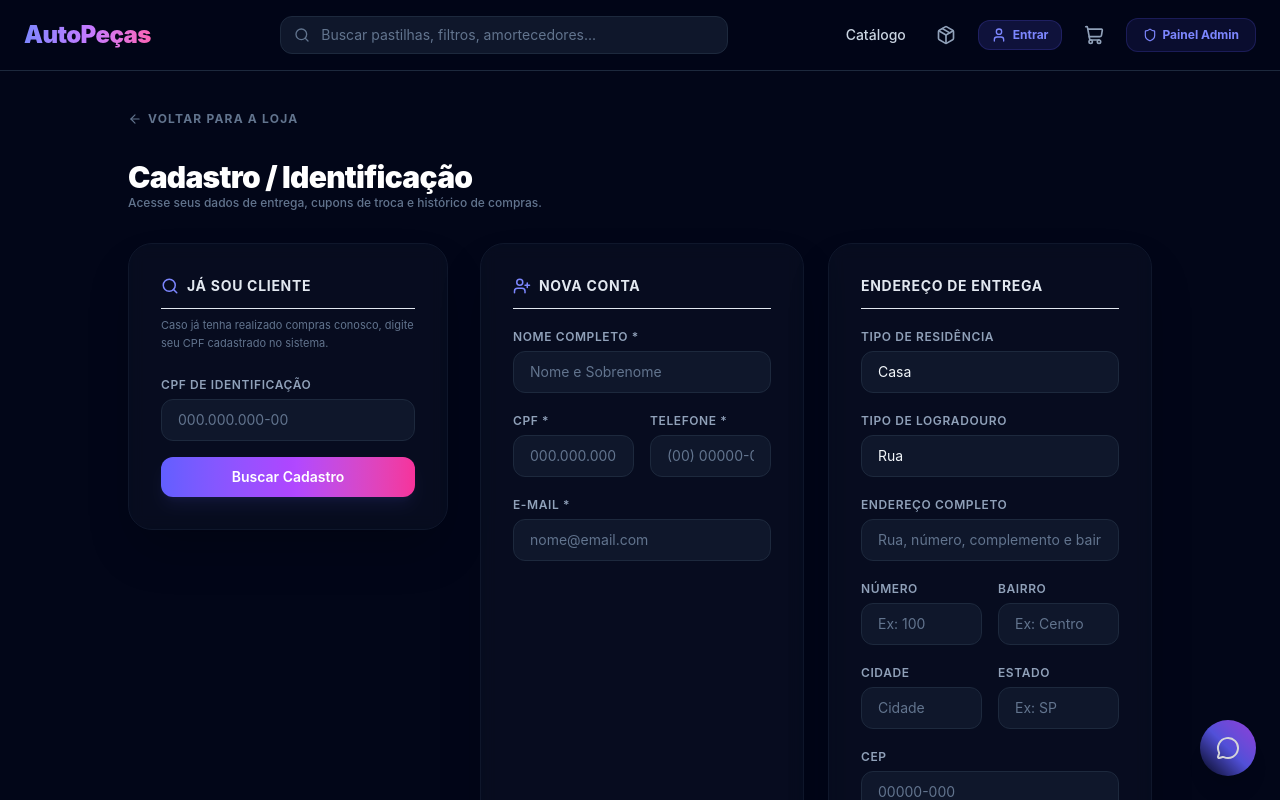
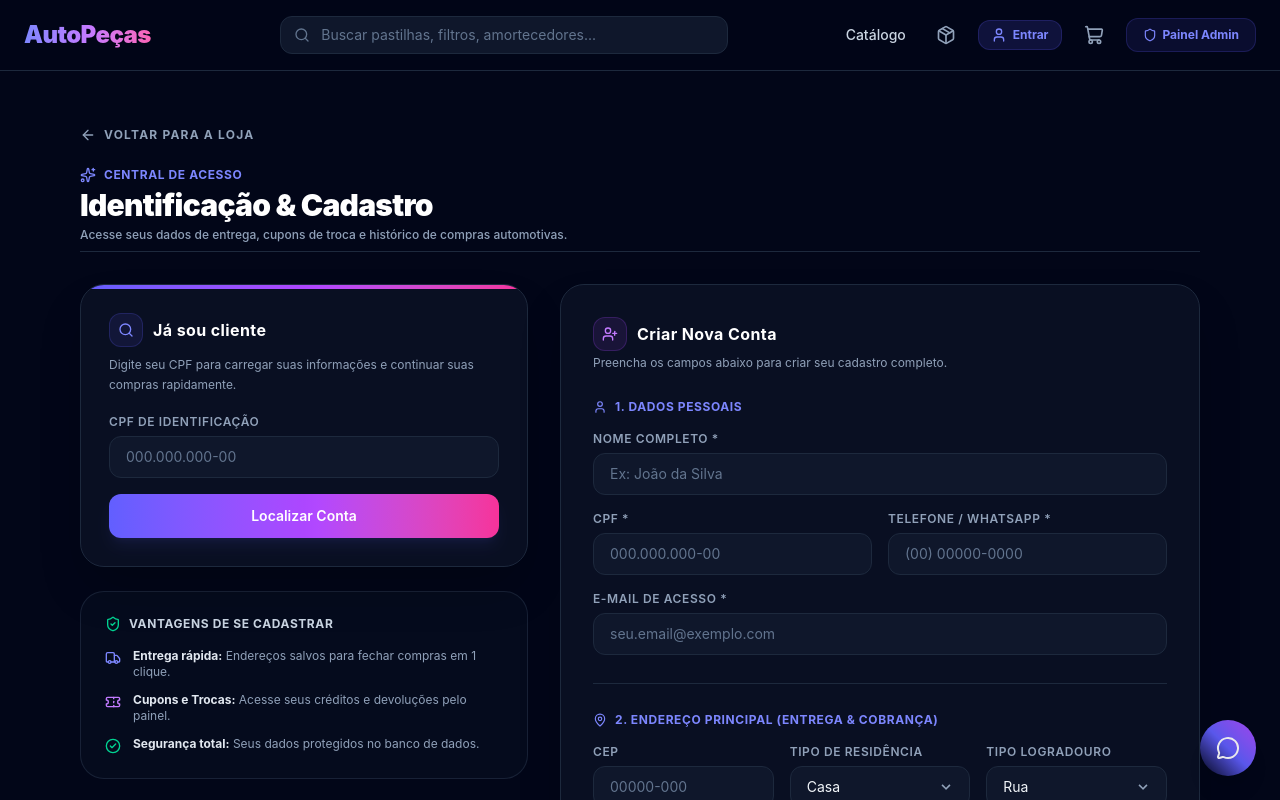
Before and after one commit to EbersonSilva/ecommerce-automotivo, a React (Vite) app in the folder frontend/: page /cadastro in a window 1280 px wide. Shown: the top 800 px of the page. Built offline with nearby package versions, Linux system fonts and the light colour scheme.

Commit message:
feat!: Alterado layout frontend da tela de cadastro cadastro e identificação

```diff
--- a/frontend/src/pages/client/Register.tsx
+++ b/frontend/src/pages/client/Register.tsx
@@ -3,10 +3,29 @@ import { useNavigate, useLocation, Link } from 'react-router-dom'
 import { mockCustomers } from '../../mock/mockData'
 import type { Customer } from '../../mock/mockData'
 import { Input } from '../../components/ui/Input'
+import { Select } from '../../components/ui/Select'
 import { Button } from '../../components/ui/Button'
-import { ArrowLeft, UserPlus, Search, ShieldCheck } from 'lucide-react'
+import {
+  ArrowLeft, UserPlus, Search, ShieldCheck, User, MapPin, Sparkles, CheckCircle2, Truck, Ticket
+} from 'lucide-react'
 import { getCustomerByCpf, createCustomer } from '../../services/customerService'
 import { maskCPF, maskPhone, maskCEP, onlyNumbers } from '../../utils/inputMasks' // Importa a função de máscara de CPF
+
+const tipoResidenciaOptions = [
+  { value: 'CASA', label: 'Casa' },
+  { value: 'APARTAMENTO', label: 'Apartamento' },
+  { value: 'CONDOMINIO', label: 'Condomínio' },
+  { value: 'OUTRO', label: 'Outro' },
+]
+
+const tipoLogradouroOptions = [
+  { value: 'Rua', label: 'Rua' },
+  { value: 'Avenida', label: 'Avenida' },
+  { value: 'Alameda', label: 'Alameda' },
+  { value: 'Travessa', label: 'Travessa' },
+  { value: 'Largo', label: 'Largo' },
+  { value: 'Beco', label: 'Beco' },
+]
 
 /**
  * ==============================================================================
@@ -125,7 +144,7 @@ export const Register: React.FC = () => {
       city,
       state,
       zipCode: onlyNumbers(zipCode),
-      enderecoCobranca:{
+      enderecoCobranca: {
         tipoEndereco: 'COBRANCA' as const,
         tipoResidencia,
         tipoLogradouro,
@@ -138,7 +157,7 @@ export const Register: React.FC = () => {
         pais,
         observacoes: ''
       },
-      enderecoEntrega:{
+      enderecoEntrega: {
         tipoEndereco: 'ENTREGA' as const,
         tipoResidencia,
         tipoLogradouro,
@@ -203,35 +222,59 @@ export const Register: React.FC = () => {
   }
 
    return (
-    <div className="flex flex-col gap-6 text-left max-w-5xl mx-auto w-full">
+    <div className="flex flex-col gap-6 text-left max-w-6xl mx-auto w-full px-4 py-4">
+      {/* Botão Voltar */}
       <Link
         to="/"
-        className="inline-flex items-center gap-1.5 text-xs font-bold text-slate-500 hover:text-slate-350 uppercase tracking-widest transition-colors mb-2"
+        className="inline-flex items-center gap-2 text-xs font-bold text-slate-400 hover:text-white uppercase tracking-widest transition-colors w-fit group"
       >
-        <ArrowLeft className="w-3.5 h-3.5" />
+        <ArrowLeft className="w-4 h-4 group-hover:-translate-x-1 transition-transform" />
         Voltar para a Loja
       </Link>
 
+      {/* Cabeçalho da Página */}
+      <div className="flex flex-col md:flex-row md:items-end justify-between gap-3 pb-2 border-b border-slate-800">
         <div>
-        <h1 className="text-3xl font-black text-white tracking-tight">Cadastro / Identificação</h1>
-        <p className="text-xs text-slate-500 font-medium">
+          <div className="flex items-center gap-2 text-indigo-400 text-xs font-bold uppercase tracking-wider mb-1">
+            <Sparkles className="w-4 h-4" />
+            Central de Acesso
+          </div>
+          <h1 className="text-3xl font-black text-white tracking-tight">Identificação & Cadastro</h1>
+          <p className="text-xs text-slate-400 font-medium mt-1">
             {fromCheckout
-            ? 'Identifique-se ou crie sua conta para finalizar a compra de seus itens automotivos.'
-            : 'Acesse seus dados de entrega, cupons de troca e histórico de compras.'}
+              ? 'Identifique-se ou crie sua conta para finalizar o pedido com segurança.'
+              : 'Acesse seus dados de entrega, cupons de troca e histórico de compras automotivas.'}
           </p>
         </div>
 
-      <div className="grid grid-cols-1 lg:grid-cols-3 gap-8 items-start mt-2">
+        {fromCheckout && (
+          <span className="inline-flex items-center gap-1.5 px-3 py-1.5 rounded-full text-xs font-bold bg-amber-500/10 text-amber-400 border border-amber-500/20 w-fit">
+            Etapa de Checkout
+          </span>
+        )}
+      </div>
 
-        {/* Painel 1: Identificação Rápida por CPF */}
-        <div className="bg-slate-900/40 border border-slate-900 p-6 md:p-8 rounded-3xl backdrop-blur-sm shadow-2xl flex flex-col gap-6">
+      {/* Grid Principal: 12 Colunas */}
+      <div className="grid grid-cols-1 lg:grid-cols-12 gap-8 items-start mt-2">
+
+        {/* ========================================================================= */}
+        {/* COLUNA ESQUERDA (5 Colunas): Já sou cliente + Benefícios                 */}
+        {/* ========================================================================= */}
+        <div className="lg:col-span-5 flex flex-col gap-6">
+
+          {/* Card 1: Identificação por CPF */}
+          <div className="bg-slate-900/60 border border-slate-800 p-6 md:p-7 rounded-3xl backdrop-blur-md shadow-2xl flex flex-col gap-5 relative overflow-hidden">
+            <div className="absolute top-0 left-0 right-0 h-1 bg-gradient-to-r from-indigo-500 via-purple-500 to-pink-500" />
+
             <div>
-            <h3 className="text-sm font-bold text-slate-200 uppercase tracking-wider pb-3 border-b border-slate-850 flex items-center gap-2">
-              <Search className="w-4.5 h-4.5 text-indigo-400" />
+              <h3 className="text-base font-bold text-white tracking-wide flex items-center gap-2.5">
+                <div className="p-2 rounded-xl bg-indigo-500/10 text-indigo-400 border border-indigo-500/20">
+                  <Search className="w-4 h-4" />
+                </div>
                 Já sou cliente
               </h3>
-            <p className="text-[11px] text-slate-500 mt-2 leading-relaxed">
-              Caso já tenha realizado compras conosco, digite seu CPF cadastrado no sistema.
+              <p className="text-xs text-slate-400 mt-2 leading-relaxed">
+                Digite seu CPF para carregar suas informações e continuar suas compras rapidamente.
               </p>
             </div>
 
@@ -241,93 +284,162 @@ export const Register: React.FC = () => {
                 value={searchCpf}
                 onChange={(e) => setSearchCpf(maskCPF(e.target.value))}
                 placeholder="000.000.000-00"
+                maxLength={14}
                 required
               />
-            {idError && <p className="text-[10px] text-rose-400 font-semibold">{idError}</p>}
-            <Button type="submit" disabled={isSearching} className="w-full justify-center">
-              {isSearching ? 'Buscando...' : 'Buscar Cadastro'}
+              {idError && (
+                <div className="p-3 rounded-xl bg-rose-500/10 border border-rose-500/20 text-xs text-rose-400 font-medium">
+                  {idError}
+                </div>
+              )}
+              <Button type="submit" disabled={isSearching} className="w-full justify-center py-3">
+                {isSearching ? 'Buscando cadastro...' : 'Localizar Conta'}
               </Button>
             </form>
           </div>
 
-        {/* Painel 2: Formulário de Nova Conta */}
-        <form onSubmit={handleRegister} className="lg:col-span-2 grid grid-cols-1 md:grid-cols-2 gap-6">
-          {/* Dados Pessoais */}
-          <div className="bg-slate-900/40 border border-slate-900 p-6 md:p-8 rounded-3xl backdrop-blur-sm shadow-2xl flex flex-col gap-5">
-            <h3 className="text-sm font-bold text-slate-200 uppercase tracking-wider pb-3 border-b border-slate-850 flex items-center gap-2">
-              <UserPlus className="w-4.5 h-4.5 text-indigo-400" />
-              Nova Conta
+          {/* Card 2: Benefícios da Loja */}
+          <div className="bg-slate-900/30 border border-slate-800/80 p-6 rounded-3xl flex flex-col gap-4">
+            <h4 className="text-xs font-bold text-slate-300 uppercase tracking-wider flex items-center gap-2">
+              <ShieldCheck className="w-4 h-4 text-emerald-400" />
+              Vantagens de se cadastrar
+            </h4>
+
+            <ul className="space-y-3">
+              <li className="flex items-start gap-3 text-xs text-slate-400">
+                <Truck className="w-4 h-4 text-indigo-400 shrink-0 mt-0.5" />
+                <span><strong className="text-slate-200">Entrega rápida:</strong> Endereços salvos para fechar compras em 1 clique.</span>
+              </li>
+              <li className="flex items-start gap-3 text-xs text-slate-400">
+                <Ticket className="w-4 h-4 text-purple-400 shrink-0 mt-0.5" />
+                <span><strong className="text-slate-200">Cupons e Trocas:</strong> Acesse seus créditos e devoluções pelo painel.</span>
+              </li>
+              <li className="flex items-start gap-3 text-xs text-slate-400">
+                <CheckCircle2 className="w-4 h-4 text-emerald-400 shrink-0 mt-0.5" />
+                <span><strong className="text-slate-200">Segurança total:</strong> Seus dados protegidos no banco de dados.</span>
+              </li>
+            </ul>
+          </div>
+
+        </div>
+
+        {/* ========================================================================= */}
+        {/* COLUNA DIREITA (7 Colunas): Formulário de Nova Conta                    */}
+        {/* ========================================================================= */}
+        <div className="lg:col-span-7">
+          <form
+            onSubmit={handleRegister}
+            className="bg-slate-900/60 border border-slate-800 p-6 md:p-8 rounded-3xl backdrop-blur-md shadow-2xl flex flex-col gap-7"
+          >
+            {/* Título da Seção */}
+            <div>
+              <h3 className="text-base font-bold text-white tracking-wide flex items-center gap-2.5">
+                <div className="p-2 rounded-xl bg-purple-500/10 text-purple-400 border border-purple-500/20">
+                  <UserPlus className="w-4 h-4" />
+                </div>
+                Criar Nova Conta
               </h3>
+              <p className="text-xs text-slate-400 mt-1">
+                Preencha os campos abaixo para criar seu cadastro completo.
+              </p>
+            </div>
 
+            {/* SEÇÃO 1: DADOS PESSOAIS */}
+            <div className="flex flex-col gap-4">
+              <div className="flex items-center gap-2 text-xs font-bold text-indigo-400 uppercase tracking-wider">
+                <User className="w-3.5 h-3.5" />
+                1. Dados Pessoais
+              </div>
+
+              <div className="grid grid-cols-1 md:grid-cols-2 gap-4">
+                <div className="md:col-span-2">
                   <Input
                     label="Nome Completo *"
                     value={name}
                     onChange={(e) => setName(e.target.value)}
-              placeholder="Nome e Sobrenome"
+                    placeholder="Ex: João da Silva"
                     required
                   />
+                </div>
 
-            <div className="grid grid-cols-2 gap-4">
                 <Input
                   label="CPF *"
                   value={cpf}
                   onChange={(e) => setCpf(maskCPF(e.target.value))}
                   placeholder="000.000.000-00"
+                  maxLength={14}
                   required
                 />
+
                 <Input
-                label="Telefone *"
+                  label="Telefone / WhatsApp *"
                   value={phone}
                   onChange={(e) => setPhone(maskPhone(e.target.value))}
                   placeholder="(00) 00000-0000"
+                  maxLength={15}
                   required
+                />
+
+                <div className="md:col-span-2">
+                  <Input
+                    label="E-mail de Acesso *"
+                    type="email"
+                    value={email}
+                    onChange={(e) => setEmail(e.target.value)}
+                    placeholder="seu.email@exemplo.com"
+                    required
+                  />
+                </div>
+              </div>
+            </div>
+
+            {/* SEPARADOR SUTIL */}
+            <div className="border-t border-slate-800" />
+
+            {/* SEÇÃO 2: ENDEREÇO DE ENTREGA */}
+            <div className="flex flex-col gap-4">
+              <div className="flex items-center gap-2 text-xs font-bold text-indigo-400 uppercase tracking-wider">
+                <MapPin className="w-3.5 h-3.5" />
+                2. Endereço Principal (Entrega & Cobrança)
+              </div>
+
+              <div className="grid grid-cols-1 md:grid-cols-3 gap-4">
+                <Input
+                  label="CEP"
+                  value={zipCode}
+                  onChange={(e) => setZipCode(maskCEP(e.target.value))}
+                  placeholder="00000-000"
+                  maxLength={9}
+                />
+
+                <Select
+                  label="Tipo de Residência"
+                  value={tipoResidencia}
+                  onChange={(e) => setTipoResidencia(e.target.value)}
+                  options={tipoResidenciaOptions}
+                />
+
+                <Select
+                  label="Tipo Logradouro"
+                  value={tipoLogradouro}
+                  onChange={(e) => setTipoLogradouro(e.target.value)}
+                  options={tipoLogradouroOptions}
+                />
+
+                <div className="md:col-span-2">
+                  <Input
+                    label="Logradouro / Rua"
+                    value={address}
+                    onChange={(e) => setAddress(e.target.value)}
+                    placeholder="Ex: Av. Paulista, Rua das Flores"
                   />
                 </div>
 
                 <Input
-              label="E-mail *"
-              type="email"
-              value={email}
-              onChange={(e) => setEmail(e.target.value)}
-              placeholder="nome@email.com"
-              required
-            />
-          </div>
-
-          {/* Dados de Entrega */}
-          <div className="bg-slate-900/40 border border-slate-900 p-6 md:p-8 rounded-3xl backdrop-blur-sm shadow-2xl flex flex-col gap-5 justify-between">
-            <div className="flex flex-col gap-5">
-              <h3 className="text-sm font-bold text-slate-200 uppercase tracking-wider pb-3 border-b border-slate-850">
-                Endereço de Entrega
-              </h3>
-              <Input
-                label="Tipo de Residência"
-                value={tipoResidencia}
-                onChange={(e) => setTipoResidencia(e.target.value)}
-                placeholder="Ex: Casa"
-                required
-              />
-
-              <Input
-                label="Tipo de Logradouro"
-                value={tipoLogradouro}
-                onChange={(e) => setTipoLogradouro(e.target.value)}
-                placeholder="Ex: Rua"
-                required
-              />
-
-              <Input
-                label="Endereço Completo"
-                value={address}
-                onChange={(e) => setAddress(e.target.value)}
-                placeholder="Rua, número, complemento e bairro"
-              />
-              <div className="grid grid-cols-2 gap-4">
-                <Input
                   label="Número"
                   value={numero}
                   onChange={(e) => setNumero(e.target.value)}
-                  placeholder="Ex: 100"
+                  placeholder="Ex: 123"
                   required
                 />
 
@@ -338,53 +450,49 @@ export const Register: React.FC = () => {
                   placeholder="Ex: Centro"
                   required
                 />
-              </div>
 
-
-              <div className="grid grid-cols-2 gap-4">
                 <Input
                   label="Cidade"
                   value={city}
                   onChange={(e) => setCity(e.target.value)}
-                  placeholder="Cidade"
+                  placeholder="Ex: São Paulo"
                 />
-                <Input
-                  label="Estado"
-                  value={state}
-                  onChange={(e) => setState(e.target.value)}
-                  placeholder="Ex: SP"
-                />
-              </div>
 
                 <Input
-                label="CEP"
-                value={zipCode}
-                onChange={(e) => setZipCode(maskCEP(e.target.value))}
-                placeholder="00000-000"
+                  label="Estado (UF)"
+                  value={state}
+                  onChange={(e) => setState(e.target.value.toUpperCase())}
+                  placeholder="Ex: SP"
+                  maxLength={2}
                 />
+
+                <div className="md:col-span-3">
                   <Input
                     label="País"
                     value={pais}
                     onChange={(e) => setPais(e.target.value)}
-                placeholder="Ex: Brasil"
-                required
+                    placeholder="Brasil"
                   />
-            </div>
-
-            <div className="flex flex-col gap-3 pt-4 border-t border-slate-850">
-              <Button type="submit" disabled={isRegistering} className="w-full justify-center py-3">
-                {isRegistering ? 'Cadastrando...' : 'Finalizar e Acessar'}
-              </Button>
-              <div className="flex items-center gap-1.5 justify-center text-[10px] text-slate-500">
-                <ShieldCheck className="w-3.5 h-3.5 text-emerald-500" />
-                Dados seguros gravados no PostgreSQL.
                 </div>
               </div>
             </div>
+
+            {/* BOTÃO DE SUBMIT */}
+            <div className="flex flex-col gap-3 pt-4 border-t border-slate-800">
+              <Button type="submit" disabled={isRegistering} className="w-full justify-center py-3.5 text-sm font-bold shadow-lg shadow-indigo-500/20">
+                {isRegistering ? 'Gravando Cadastro...' : 'Finalizar Cadastro e Continuar'}
+              </Button>
+              <div className="flex items-center gap-2 justify-center text-xs text-slate-500">
+                <ShieldCheck className="w-4 h-4 text-emerald-500" />
+                Seus dados serão gravados com segurança no PostgreSQL.
+              </div>
+            </div>
           </form>
+        </div>
 
       </div>
     </div>
   )
+
 }
 export default Register
```
Lines whose indentation alone changed are shown as unchanged.
